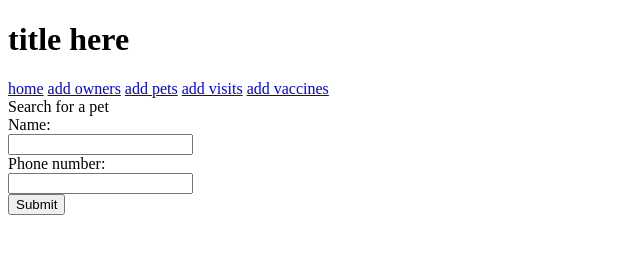
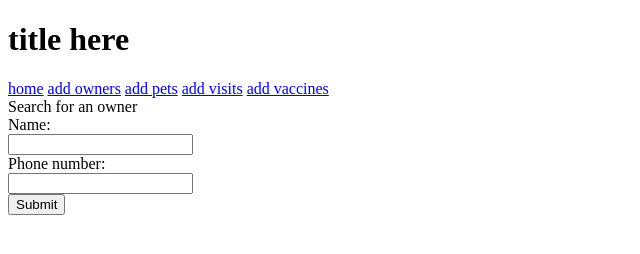
Before and after one commit to fzhu210/fzhu210.github.io, a plain HTML site: page index.html in a window 1280 px wide. Shown: the full height of the page, 0-640 px from the left. Drawn offline with Linux system fonts and the light colour scheme.

Commit message:
Update index.html

```diff
--- a/index.html
+++ b/index.html
@@ -13,7 +13,7 @@
     <a href="pets.html">add pets</a>
     <a href="visits.html">add visits</a>
     <a href="vaccines.html">add vaccines</a><br>
-    Search for a pet
+    Search for an owner
     <form action="">
         <label for="name">Name:</label><br>
         <input type="text" id="name" name="name"><br>
```
